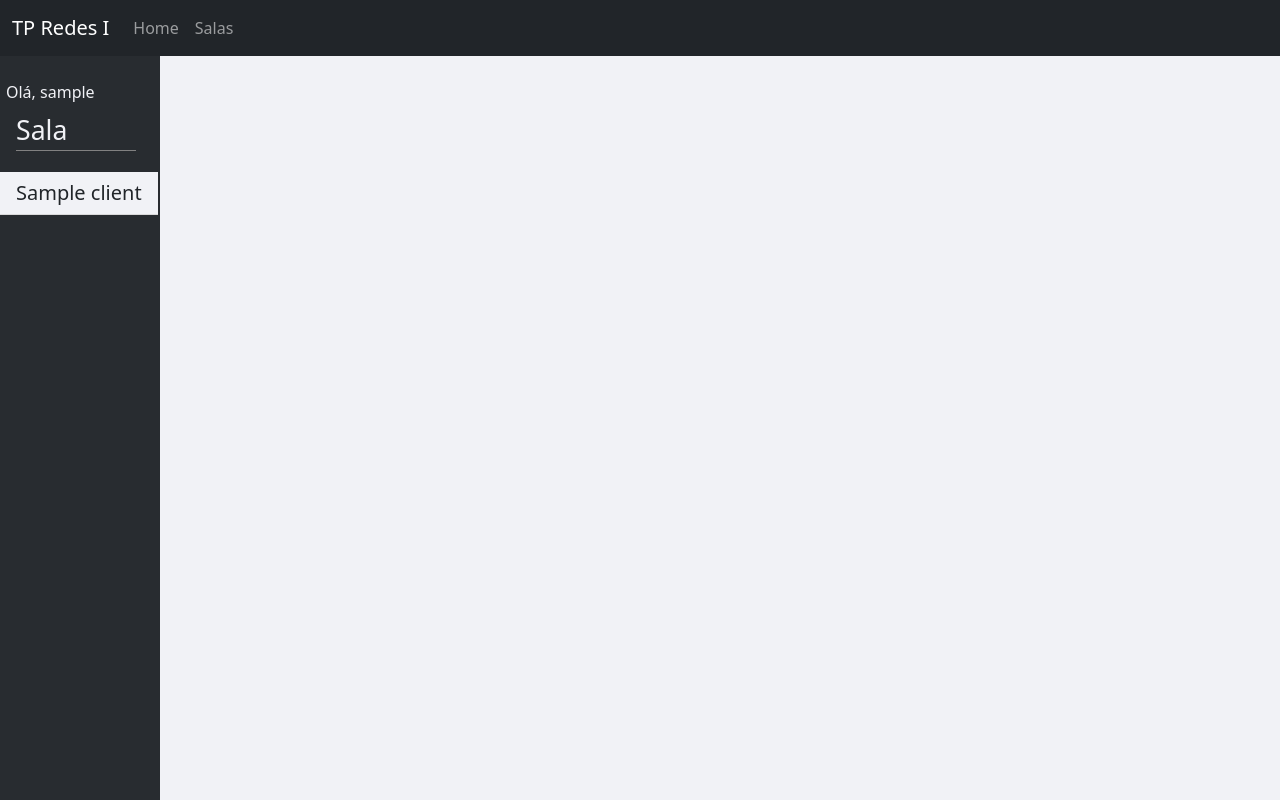
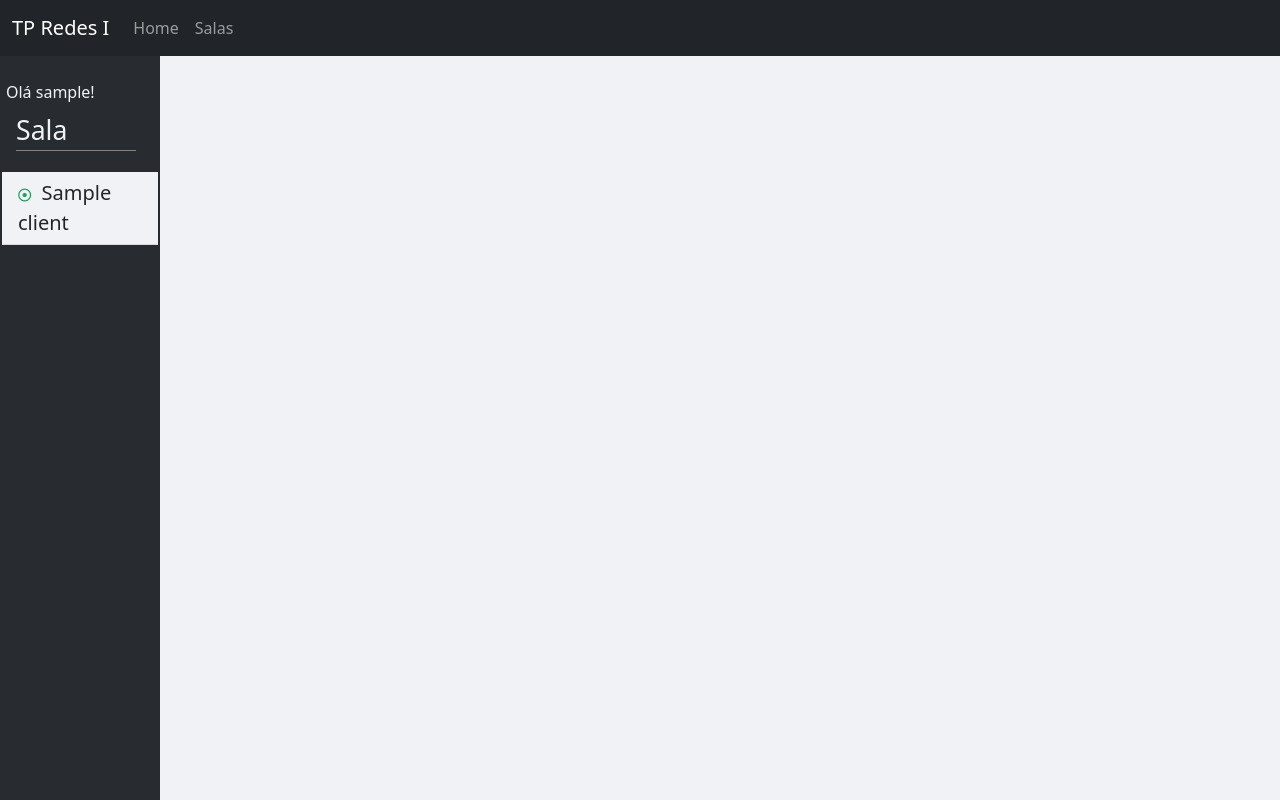
Before and after one commit to KassioRF/TP_REDES_I, a Flask app: template project/templates/chat.html in a window 1280 px wide. Run offline with Flask 2, Linux system fonts and the light colour scheme; the template is opened without the code that fills it: most values are stand-ins (such as "Sample title", 1, 10 or a date in 2020); some libraries are stand-ins or nearby versions.

Commit message:
user lobby style

```diff
--- a/project/app.py
+++ b/project/app.py
@@ -59,13 +59,22 @@ def enter(username):
         )
 
         # time.sleep(1)
-
-        io.emit("update", {"clients": clients}, namespace="/lobby")
+        room_clients = list(clients.keys())
+        room_clients.remove(username)
+        io.emit(
+            "update",
+            {"newClient": username},
+            namespace="/lobby",
+            broadcast=True,
+        )
 
     else:
         print(f"\n\t --- EMIT FAIL ---\n\t")
         io.emit(
-            "enter_error", "O Nome já está sendo usado, tente outro", namespace="/enter"
+            "enter_error",
+            "O Nome já está sendo usado, tente outro",
+            namespace="/enter",
+            room=request.sid,
         )
 
     print(clients)
--- a/project/static/style.css
+++ b/project/static/style.css
@@ -60,6 +60,12 @@ nav {
 }
 
 /* The navigation menu links */
+.user-icon {
+  font-size: 10pt !important;
+  padding-right: 5px;
+  color: #18A558;
+}
+
 .sidenav .user-list {
   cursor: pointer;
   padding: 6px 8px 6px 16px;
@@ -67,6 +73,7 @@ nav {
   font-size: 15pt;
   display: block;
 
+  margin-left: 2px;
   margin-right: 2px;
   background-color: var(--background);
   border-bottom: 1px solid #d9d9d9;
--- a/project/templates/chat.html
+++ b/project/templates/chat.html
@@ -3,62 +3,34 @@
 {% block content %}
   <section class="enter chat-section">
     <div class="sidenav">
-      <span class="client-hello">Olá, {{username}} </span>
+      <span class="client-hello">Olá {{username}}! </span>
       <p class="room-title"> Sala </p>
 
-      {% for c in clients %}
-        <span class="user-list">{{c}}</span>
-      {% endfor %}
-      <!--
-      <span class="user-list"> kassio </span>
-      <span class="user-list"> joao </span>
-      <span class="user-list"> pedro </span>
-      <span class="user-list"> admin </span>
-      -->
-
-    </div>
-
-    <!--
-    <div class="row">
-
-      <div class="col-3">
-        <p>Sala</p>
-      </div>
-
-      <div class="col-9">
-          {{clients}}
+      <div id="user-list-el">
+        {% for c in clients %}
+          <span class="user-list"><span class="user-icon far fa-dot-circle"></span> {{c}} </span>
+        {% endfor %}
       </div>
 
     </div>
-    -->
-
 
   </section>
 
   <script>
+    function update_lobby(newClient) {
+      $("#user-list-el").append(`<span class="user-list"><span class="user-icon far fa-dot-circle"></span> ${newClient} </span>`);
+    }
+
+
     var socket = io.connect('http://' + document.domain + ':' + location.port);
 
     var lobby_socket = io('http://' + document.domain + ':' + location.port + '/lobby')
 
     lobby_socket.on('update', data => {
-      alert(data.clients);
+      //alert(data.clients);
+      update_lobby(data.newClient);
     });
 
-    /*
-    $("#enterBtn").on('click', e => {
-      if (!$('#username').val()) {
-        alert('Insira um nome para entrar');
-      }else {
-        socket.emit('username', $('#username').val());
-      }
-
-    });
-
-    socket.on('enter_error', msg => {
-      alert(msg);
-      $('#username').val("");
-    });
-    */
   </script>
 
 
--- a/project/templates/enter.html
+++ b/project/templates/enter.html
@@ -39,7 +39,6 @@
     });
 
     enter_socket.on('enter', msg => {
-      alert(msg)
       window.location = msg.url;
     });
 
```
